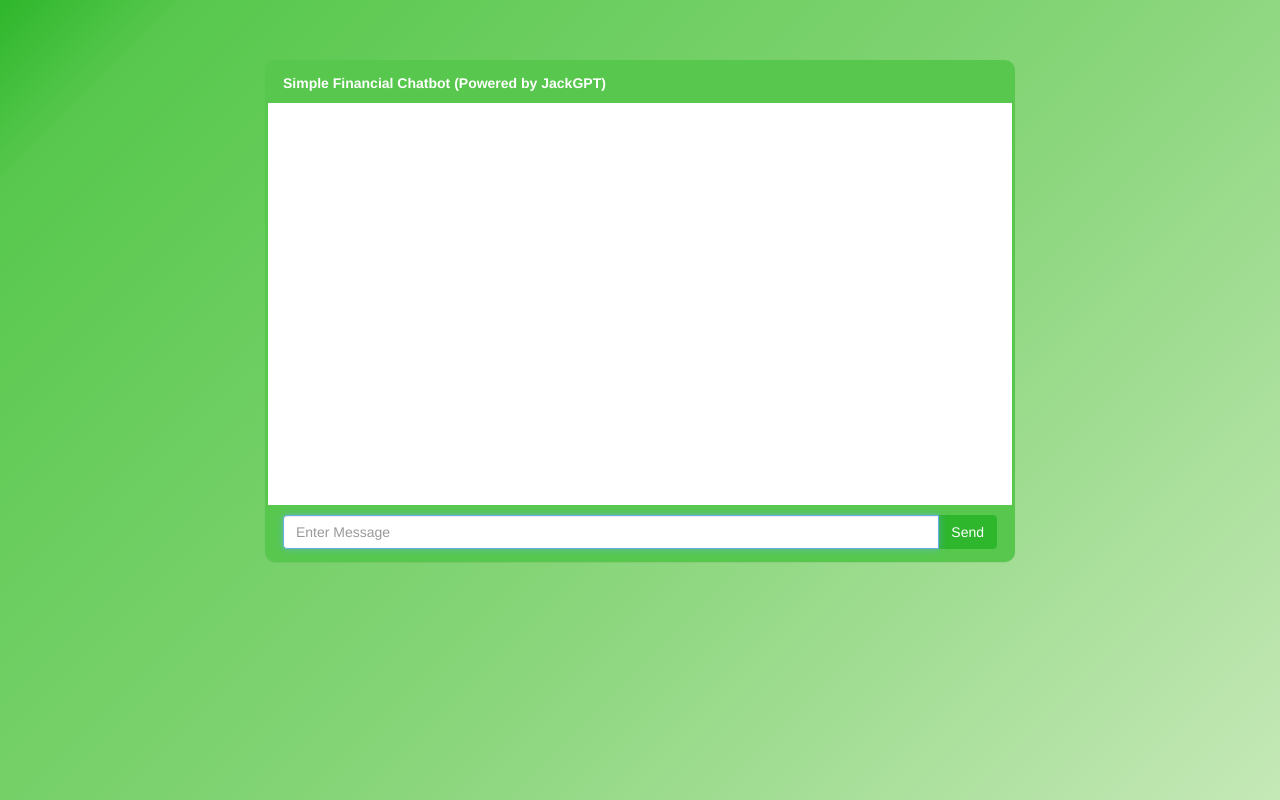
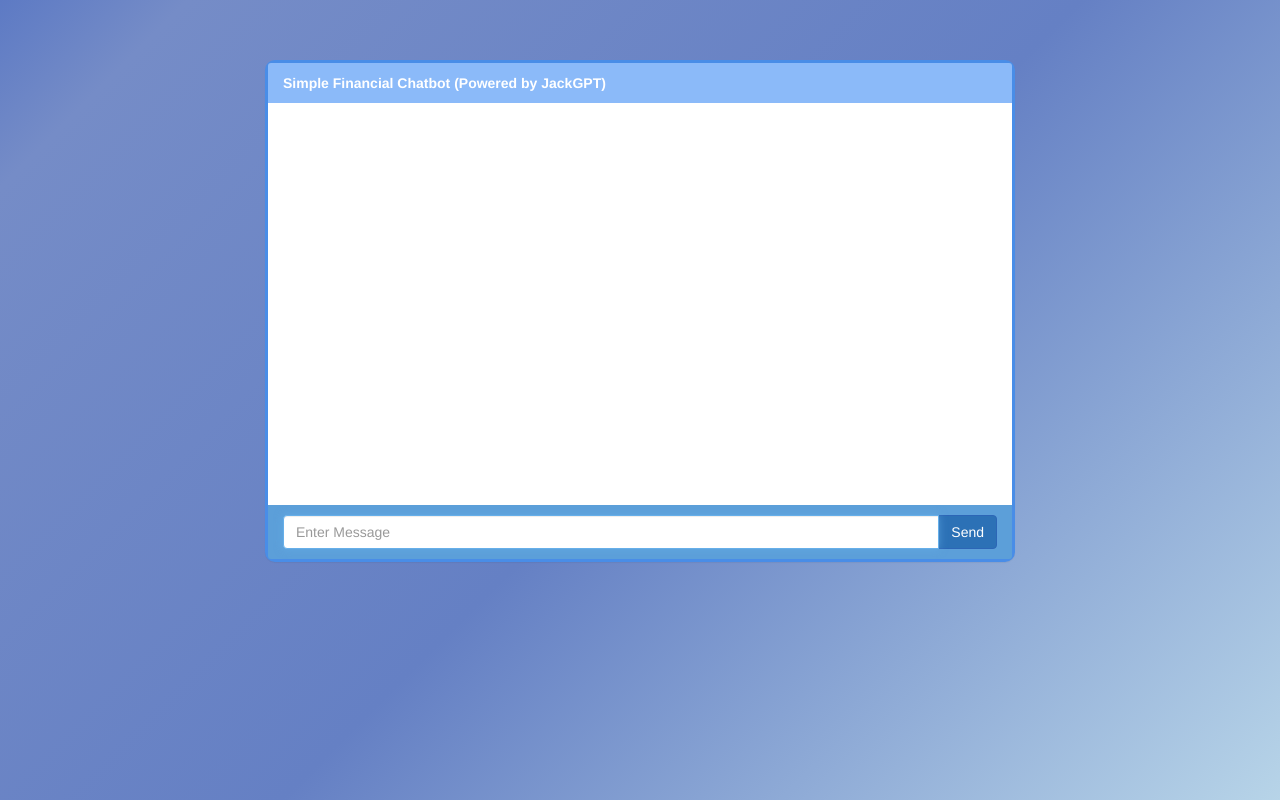
Before and after one commit to Feline-369/Fin_Chat, a Flask app: page / in a window 1280 px wide. Run offline with Flask 3, Linux system fonts and the light colour scheme; parts of the project's set-up code (start-up, migrations or seed data) failed here and were passed over; some libraries are stand-ins or nearby versions.

Commit message:
some fixes

```diff
--- a/templates/index.html
+++ b/templates/index.html
@@ -4,7 +4,7 @@
 <head lang="en">
     <meta charset="UTF-8">
     <meta name="viewport" content="width=device-width, initial-scale=1.0">
-    <title>Simple Financial Chatbot</title>
+    <title>Fin-Chat</title>
     <script src="https://ajax.googleapis.com/ajax/libs/jquery/3.2.1/jquery.min.js"></script>
     <link href="https://maxcdn.bootstrapcdn.com/bootstrap/3.3.6/css/bootstrap.min.css" rel="stylesheet">
     <link href="https://maxcdn.bootstrapcdn.com/font-awesome/4.6.3/css/font-awesome.min.css" rel="stylesheet">
@@ -13,7 +13,7 @@
             min-height: 400px;
             max-height: 400px;
             background-color: white;
-            color: #83D475;
+            color: #8bbaf9;
             overflow: auto;
         }
 
@@ -29,7 +29,7 @@
 
         .panel {
             margin-bottom: 20px;
-            background-color: #83D475;
+            background-color: #8bbaf9;
             border: 3px solid;
             border-color: black;
             border-radius: 10px;
@@ -37,29 +37,29 @@
         }
 
         .panel-info {
-            border-color: #57c84d;
+            border-color: #498de7;
         }
 
         .panel-info>.panel-heading {
             color: white;
-            background-color: #57c84d;
+            background-color: #8bbaf9;
             border-color: #fff;
         }
 
         .panel-footer {
             padding: 10px 15px;
-            background-color: #57c84d;
+            background-color: #5c9fd9;
             border-top: 1px solid #fff;
         }
 
         body {
             background: rgb(0, 9, 10);
             /* Old browsers */
-            background: -moz-linear-gradient(-45deg, rgba(46, 182, 44, 1) 0%, rgba(87, 200, 77, 1) 9%, rgba(131, 212, 117, 1) 52%, rgba(197, 232, 183, 1) 100%);
+            background: -moz-linear-gradient(-45deg, rgb(93, 122, 196) 0%, rgb(117, 140, 199) 9%, rgb(101, 128, 196) 52%, rgb(183, 212, 232) 100%);
             /* FF3.6-15 */
-            background: -webkit-linear-gradient(-45deg, rgba(46, 182, 44, 1) 0%, rgba(87, 200, 77, 1) 9%, rgba(131, 212, 117, 1) 52%, rgba(197, 232, 183, 1) 100%);
+            background: -webkit-linear-gradient(-45deg,  rgb(93, 122, 196) 0%, rgb(117, 140, 199) 9%, rgb(101, 128, 196) 52%, rgb(183, 212, 232) 100%);
             /* Chrome10-25,Safari5.1-6 */
-            background: linear-gradient(135deg, rgba(46, 182, 44, 1) 0%, rgba(87, 200, 77, 1) 9%, rgba(131, 212, 117, 1) 52%, rgba(197, 232, 183, 1) 100%);
+            background: linear-gradient(135deg, rgb(93, 122, 196) 0%, rgb(117, 140, 199) 9%, rgb(101, 128, 196) 52%, rgb(183, 212, 232) 100%);
             /* W3C, IE10+, FF16+, Chrome26+, Opera12+, Safari7+ */
             filter: progid:DXImageTransform.Microsoft.gradient(startColorstr='#608f95', endColorstr='#1a1e3b', GradientType=1);
             /* IE6-9 fallback on horizontal gradient */
@@ -74,25 +74,23 @@
         }
 
         .btn {
-            background: #2eb62c;
-            border-color: #2eb62c;
+            background: #2c71b6;
+            border-color: #2c66b6;
             color: white;
         }
 
         .btn:hover{
-            background: #83D475;
-            border-color: #2eb62c;
+            background: #498de7;
+            border-color: #8bbaf9;
         }
 
         .btn:active {
-            background-color: #2eb62c;
+            background-color: #8bbaf9;
         }
 
         .btn:focus {
-            background-color: #2eb62c;
+            background-color: #8bbaf9;
         }
-
-        /* powered by https://sohipm.com */
     </style>
 </head>
 
```
